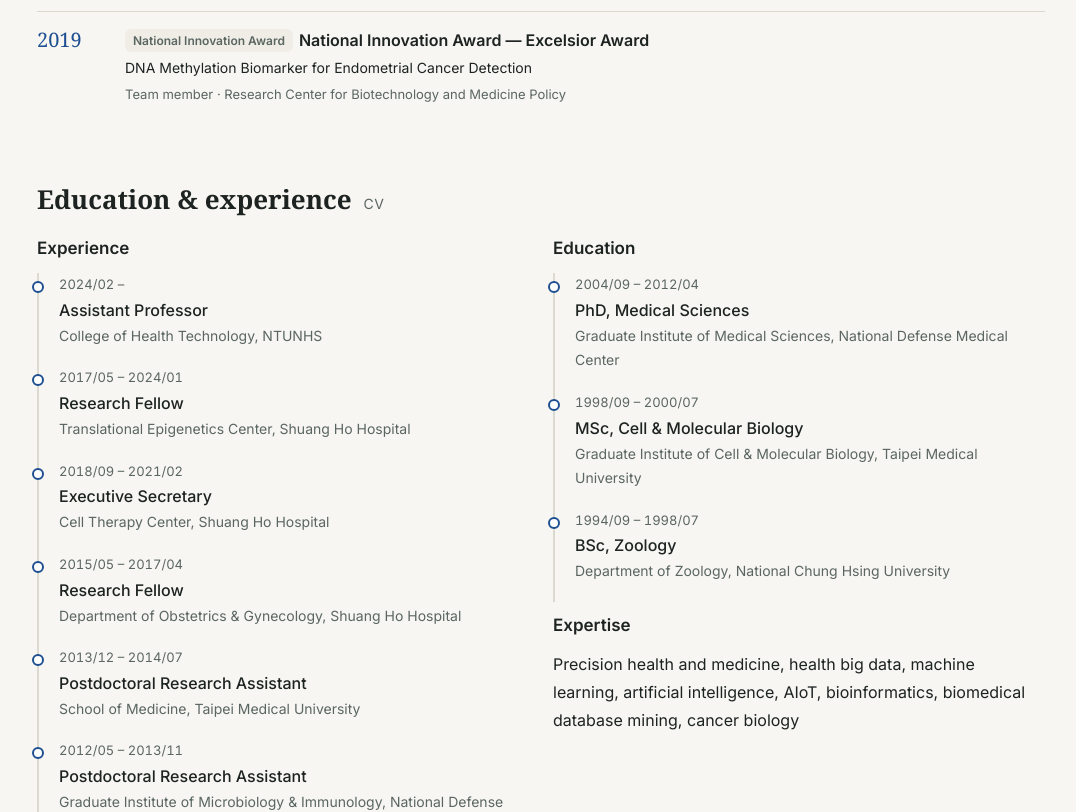
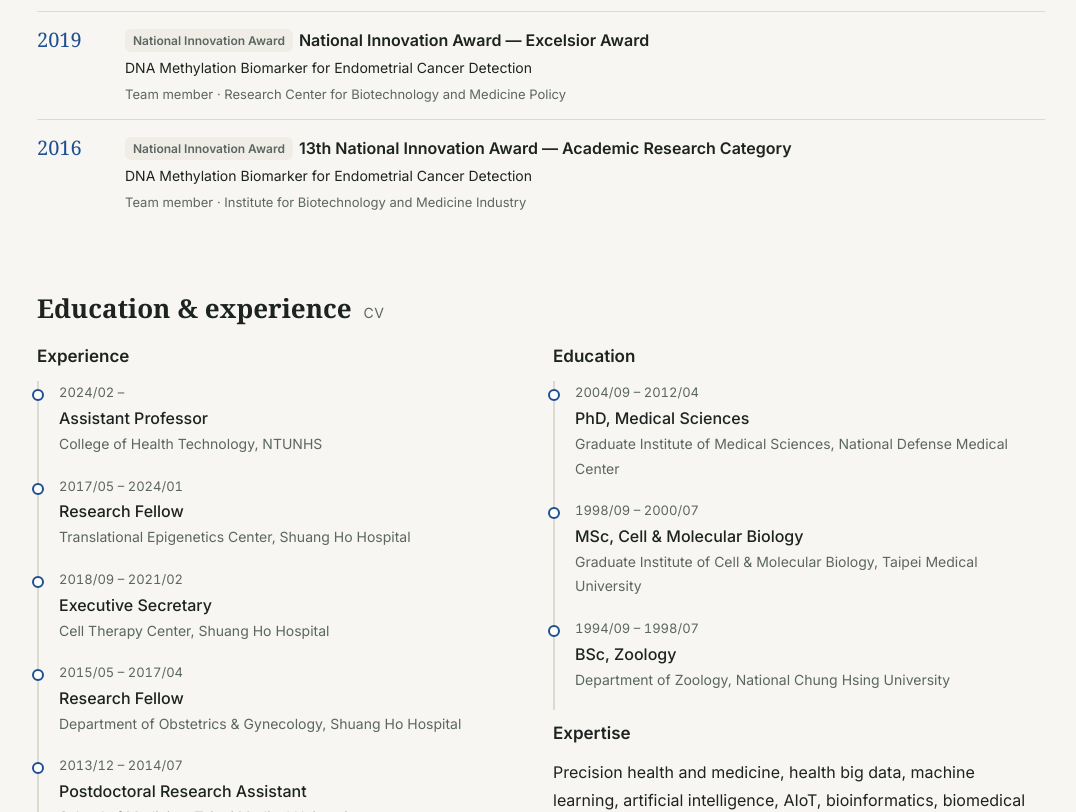
Before and after one commit to pohsuansu/pohsuansu.github.io, a plain HTML site: page index.html in a window 1280 px wide. Shown: the part 8359-9171 px from the top of the page, without its empty margins (99-1175 px from the left). Drawn offline with Linux system fonts and the light colour scheme.

Commit message:
Add 2016 National Innovation Award
Co-Authored-By: Claude Opus 5.5 <noreply@anthropic.com>

```diff
--- a/index.html
+++ b/index.html
@@ -445,7 +445,7 @@ function renderPubs(){
   $("#pubs").innerHTML = html;
 }
 
-/* awards: only entries whose certificate or official notice names Po-Hsuan Su (source files in ../CV/獲獎紀錄/) */
+/* awards: entries whose certificate or official notice names Po-Hsuan Su, plus 2016 (team member, confirmed by Su 2026-11-16); source files in ../CV/獲獎紀錄/ */
 const NIA = ["財團法人生技醫療科技政策研究中心","Research Center for Biotechnology and Medicine Policy"];
 const EMCA = ["子宮內膜癌之甲基化基因生物標記","DNA Methylation Biomarker for Endometrial Cancer Detection"];
 const NIBET = ["胚胎著床成功率之預測生物標記","Non-invasive Implantation Biomarker for Embryo Transfer (NIBET)"];
@@ -460,7 +460,8 @@ const AWARDS = [
  {y:2021,kind:["國家新創獎","National Innovation Award"],n:["國家新創獎 新創精進獎","National Innovation Award — Excelsior Award"],w:EMCA,role:["團隊成員","Team member"],by:NIA},
  {y:2021,kind:["入圍","Finalist"],n:["科技部 2021 未來科技獎 入圍參展","MOST 2021 FutureTech Award — Finalist (exhibiting team)"],w:["子宮內膜癌安蓓甲基化基因檢測","MPap DNA methylation test for endometrial cancer"],role:["團隊成員","Team member"],by:["科技部","Ministry of Science and Technology"]},
  {y:2020,kind:["國家新創獎","National Innovation Award"],n:["國家新創獎 新創精進獎","National Innovation Award — Excelsior Award"],w:EMCA,role:["團隊成員","Team member"],by:NIA},
- {y:2019,kind:["國家新創獎","National Innovation Award"],n:["國家新創獎 新創精進獎","National Innovation Award — Excelsior Award"],w:EMCA,role:["團隊成員","Team member"],by:NIA}
+ {y:2019,kind:["國家新創獎","National Innovation Award"],n:["國家新創獎 新創精進獎","National Innovation Award — Excelsior Award"],w:EMCA,role:["團隊成員","Team member"],by:NIA},
+ {y:2016,kind:["國家新創獎","National Innovation Award"],n:["第 13 屆國家新創獎 學研新創獎","13th National Innovation Award — Academic Research Category"],w:EMCA,role:["團隊成員","Team member"],by:["財團法人國家生技醫療產業策進會","Institute for Biotechnology and Medicine Industry"]}
 ];
 
 function renderAwards(){
```
